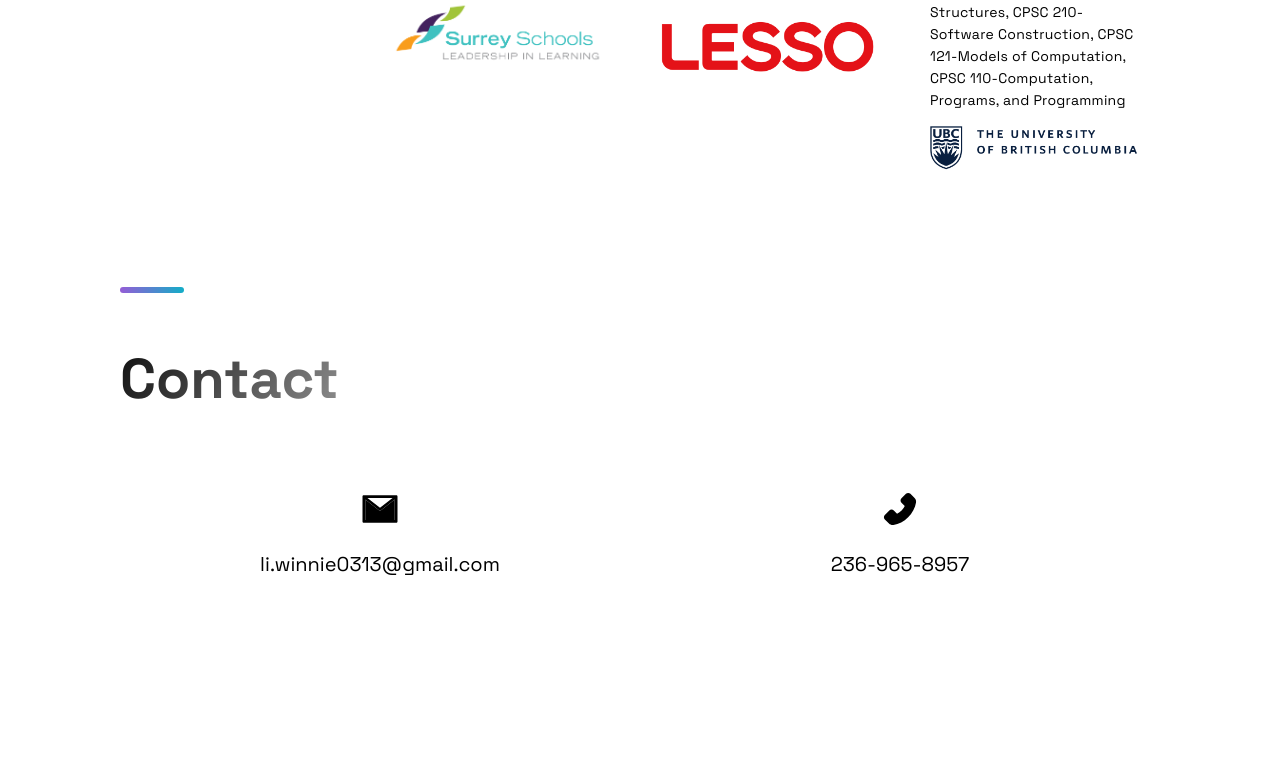
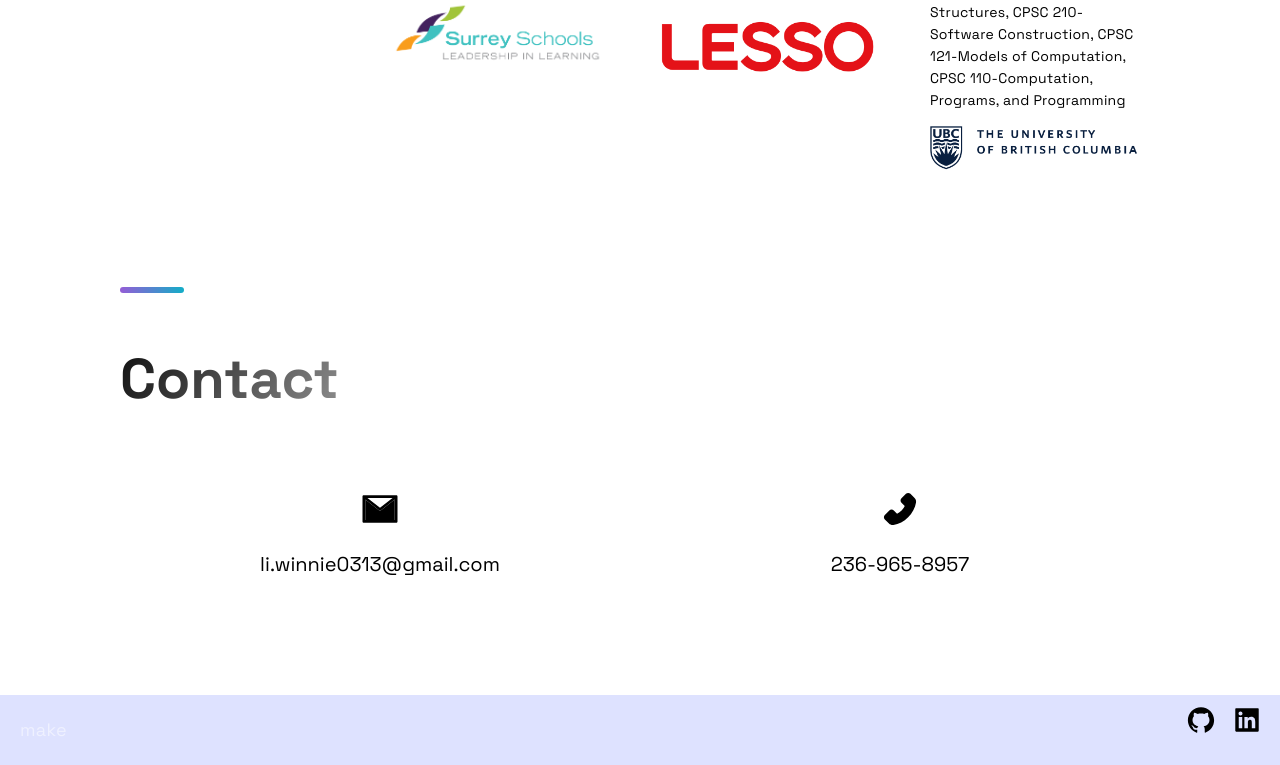
Before and after one commit to Winnie0313/portfolio, a Next.js app: page / in a window 1280 px wide. Shown: the part 2995-3760 px from the top of the page. Before the commit the page ends 3690 px from the top, so only its background shows below. Built offline with nearby package versions, Linux system fonts and the light colour scheme.

Commit message:
add background color to footer

```diff
--- a/src/components/Footer/Footer.js
+++ b/src/components/Footer/Footer.js
@@ -7,6 +7,20 @@ import { CompanyContainer, FooterWrapper, LinkColumn, LinkItem, LinkList, LinkTi
 const Footer = () => {
   return (
     <div>
+      <FooterWrapper>
+        <SocialIconsContainer>
+          <CompanyContainer>
+            <Slogan>make</Slogan>
+          </CompanyContainer>
+          <SocialIcons href="https://github.com/Winnie0313">
+            <AiFillGithub size="3rem" />
+          </SocialIcons>
+          <SocialIcons href="https://www.linkedin.com/in/winnieli03/">
+            <AiFillLinkedin size="3rem" />
+          </SocialIcons>
+        </SocialIconsContainer>
+      </FooterWrapper>
+
     </div>
   );
 };
--- a/src/components/Footer/FooterStyles.js
+++ b/src/components/Footer/FooterStyles.js
@@ -1,11 +1,14 @@
 import styled from "styled-components"
 
-export const FooterWrapper = styled.section`
-	width: calc(100vw - 96px);
-  max-width: 1040px;
-  padding: 2rem 48px 40px;
-  margin: 1rem auto;
-  box-sizing: content-box;
+export const FooterWrapper = styled.div`
+	width: 100%;
+	padding: 1rem;
+
+	margin: 0;
+
+
+
+	background-color: #dee2ff;
 
 
   @media ${props => props.theme.breakpoints.sm} {
@@ -44,7 +47,6 @@ export const LinkItem = styled.a`
 `
 
 export const SocialIconsContainer = styled.div`
-max-width: 1040px;
 display: flex;
 justify-content: space-between;
 
```
